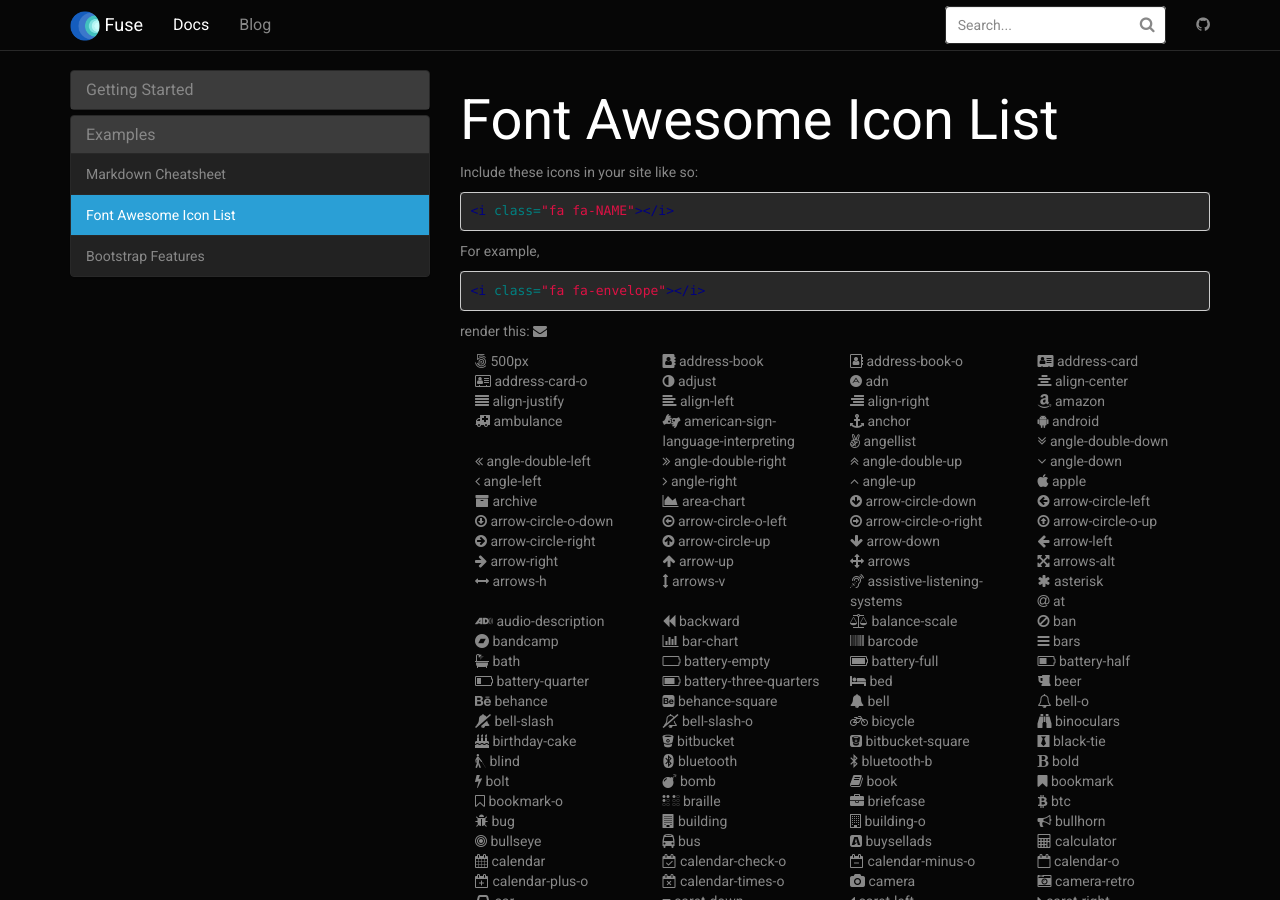
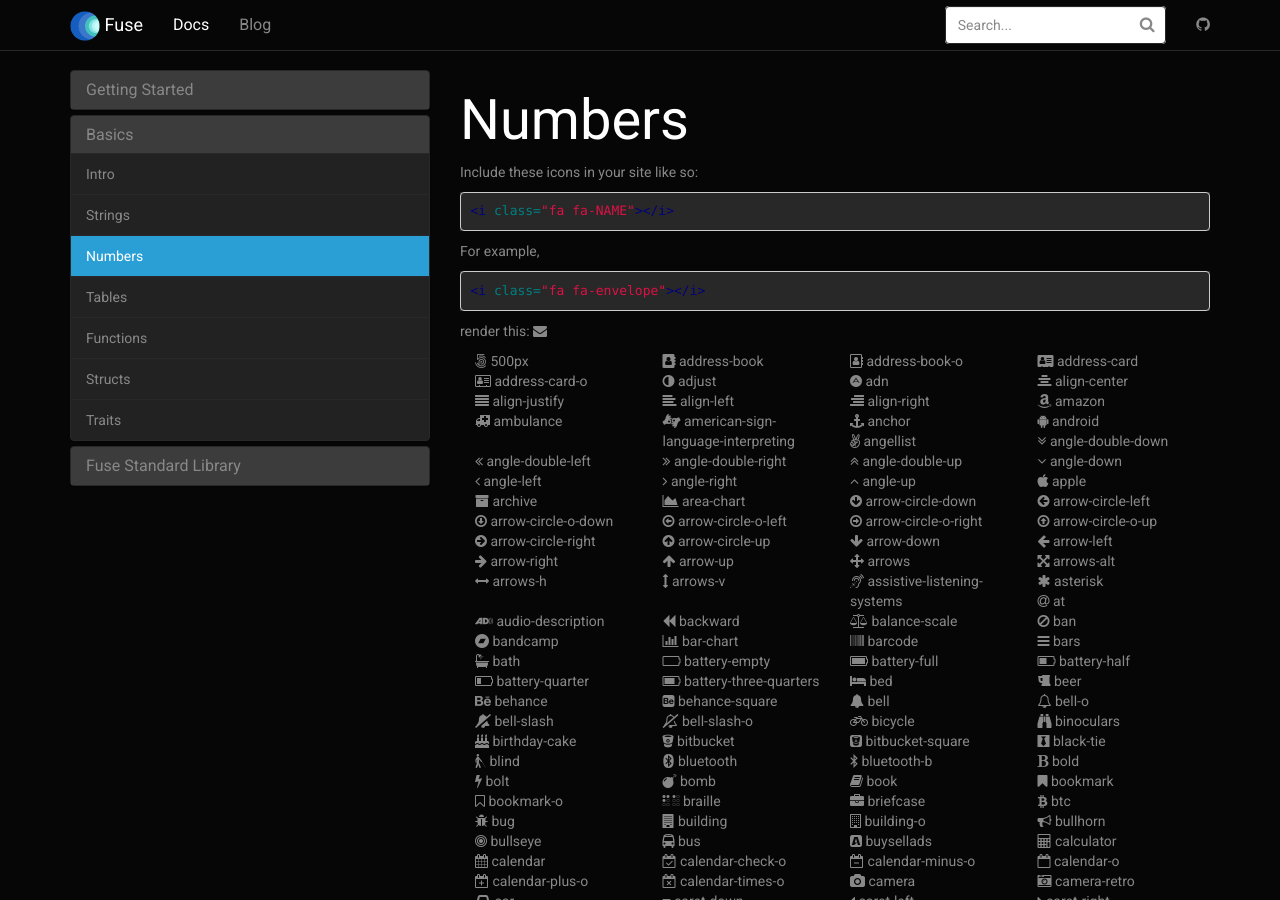
Before and after one commit to fuse-lang/fuse-lang.github.io, a Jekyll site: the page built from _docs/basics/numbers.md, in a window 1280 px wide and 900 px high. Built offline with Jekyll 4.4.1, drawn with Linux system fonts in a browser that asks for light colours.

Commit message:
chore: basic wireframe for the docs.

```diff
--- a/_data/docs.yml
+++ b/_data/docs.yml
@@ -1,11 +1,22 @@
 - title: Getting Started
   docs:
   - home
-  - themes
-  - customization
+  - motivation
+  - roadmap
 
-- title: Examples
+- title: Basics
   docs:
-  - cheatsheet
-  - font-awesome
-  - bootstrap
+  - intro
+  - strings
+  - numbers
+  - tables
+  - functions
+  - structs
+  - traits
+
+- title: Fuse Standard Library
+  docs:
+  - array
+  - list
+  - map
+  - set
--- a/_docs/examples/bootstrap.md
+++ b/_docs/basics/intro.md
@@ -1,6 +1,6 @@
 ---
-title: Bootstrap Features
-permalink: /docs/bootstrap/
+title: Intro
+permalink: /docs/intro/
 ---
 
 
--- a/_docs/examples/font-awesome.md
+++ b/_docs/basics/numbers.md
@@ -1,6 +1,6 @@
 ---
-title: Font Awesome Icon List
-permalink: /docs/font-awesome/
+title: Numbers
+permalink: /docs/numbers/
 description: Demo of all Font Awesome icons
 ---
 
--- a/_docs/examples/cheatsheet.md
+++ b/_docs/basics/strings.md
@@ -1,6 +1,6 @@
 ---
-title: Markdown Cheatsheet
-permalink: /docs/cheatsheet/
+title: Strings
+permalink: /docs/strings/
 ---
 
 From [adam-p/markdown-here](https://github.com/adam-p/markdown-here/wiki/Markdown-Cheatsheet)
```
Also changed, not shown: _docs/basics/functions.md (added, +7 -0 lines), _docs/basics/structs.md (added, +7 -0 lines), _docs/basics/tables.md (added, +7 -0 lines), _docs/basics/traits.md (added, +7 -0 lines), _docs/lib/array.md (added, +7 -0 lines), _docs/lib/list.md (added, +7 -0 lines), _docs/lib/map.md (added, +7 -0 lines), _docs/lib/set.md (added, +7 -0 lines), _docs/motivation.md (renamed from _docs/themes.md, +2 -2 lines), _docs/roadmap.md (renamed from _docs/customization.md, +2 -2 lines).
